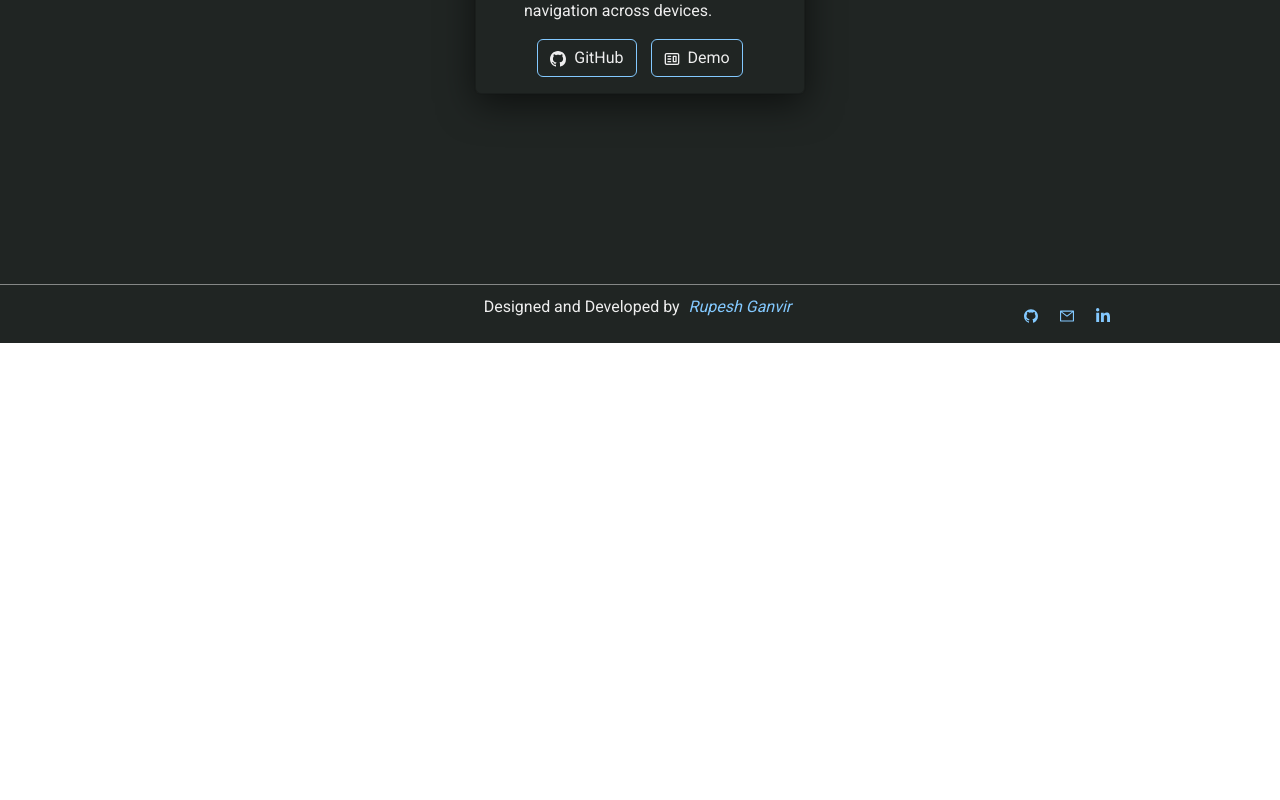
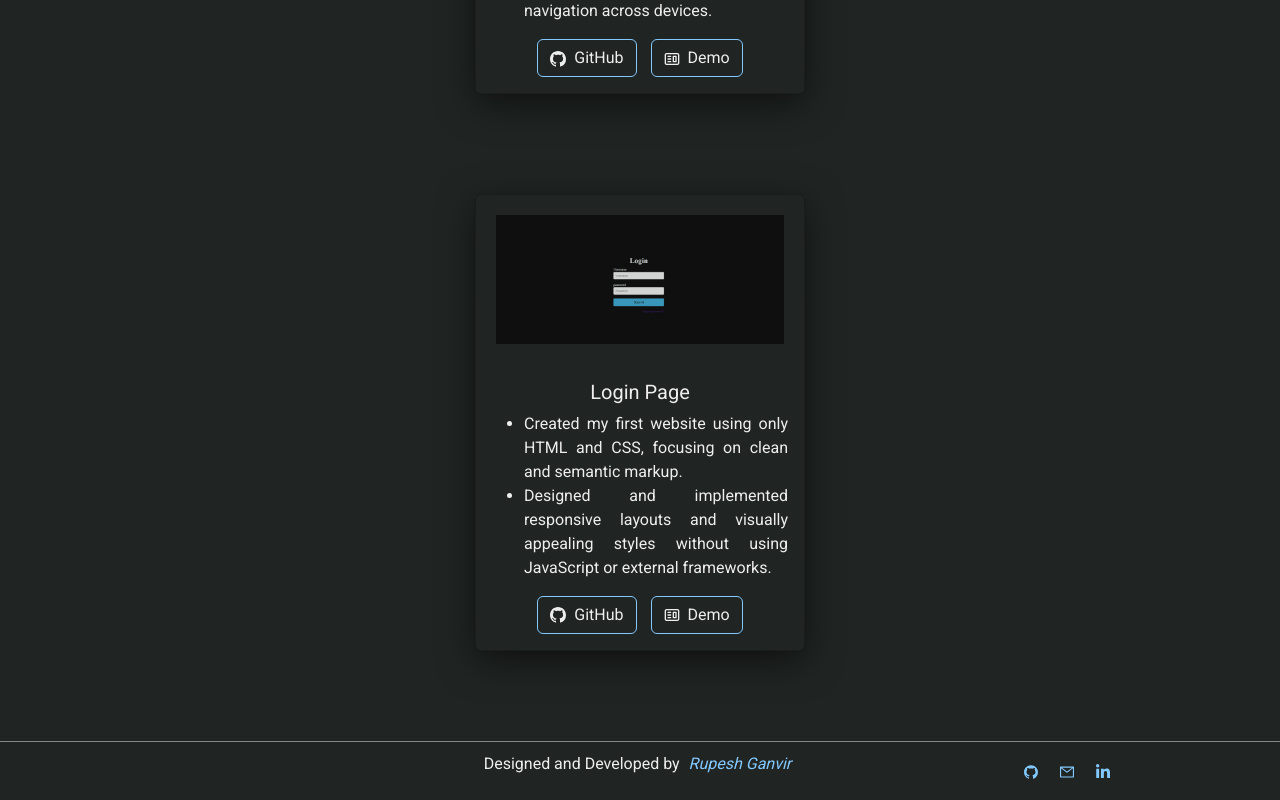
Before and after one commit to R-Ganvir/Rupesh_Portfolio, a React (Create React App) app: page /project in a window 1280 px wide. Shown: the part 715-1515 px from the top of the page. Before the commit the page ends 1058 px from the top, so only its background shows below. Built offline with nearby package versions, Linux system fonts and the light colour scheme.

Commit message:
Added second project

```diff
--- a/src/components/Projects/Projects.js
+++ b/src/components/Projects/Projects.js
@@ -5,7 +5,7 @@ import ProjectCard from "./ProjectCards";
 // import Dashboard from "../../Assets/Projects/Dashboard_1.png";
 import Portfolio from "../../Assets/Projects/Rup_portfolio.png";
 // import Shopping_Karo from "../../Assets/Projects/Shopping_Karo.png";
-// import Weather_App from "../../Assets/Projects/Weather_App.png";
+import login from "../../Assets/Projects/login_page.jpg";
 
 import "./project.css";
 
@@ -86,24 +86,20 @@ function Projects() {
           </Col>
 
           <Col md={6} lg={4} className="project-card">
-            {/* <ProjectCard
-              imgPath={Weather_App}
-              title="Weather App"
+            <ProjectCard
+              imgPath={login}
+              title="Login Page"
               description={
                 <ul>
-                  <li>
-                    Built a weather application that provides current weather
-                    conditions, weekly forecasts, and location-based weather
-                    updates using OpenWeather API.
+                  <li> Created my first website using only HTML and CSS, focusing on clean and semantic markup.
                   </li>
-                  <li>
-                    Implemented responsive design with Bootstrap, ensuring
-                    compatibility and usability across all devices.
+                  <li> Designed and implemented responsive layouts and visually appealing styles without using JavaScript or external frameworks.
                   </li>
                 </ul>
               }
-              ghLink=""
-            /> */}
+              ghLink="https://github.com/R-Ganvir/login"
+              demoLink="https://r-ganvir.github.io/login/"
+            />
           </Col>
         </Row>
       </Container>
```
Also changed, not shown: src/Assets/Projects/login_page.jpg (added), src/Assets/dp_pic.jpeg (deleted).
